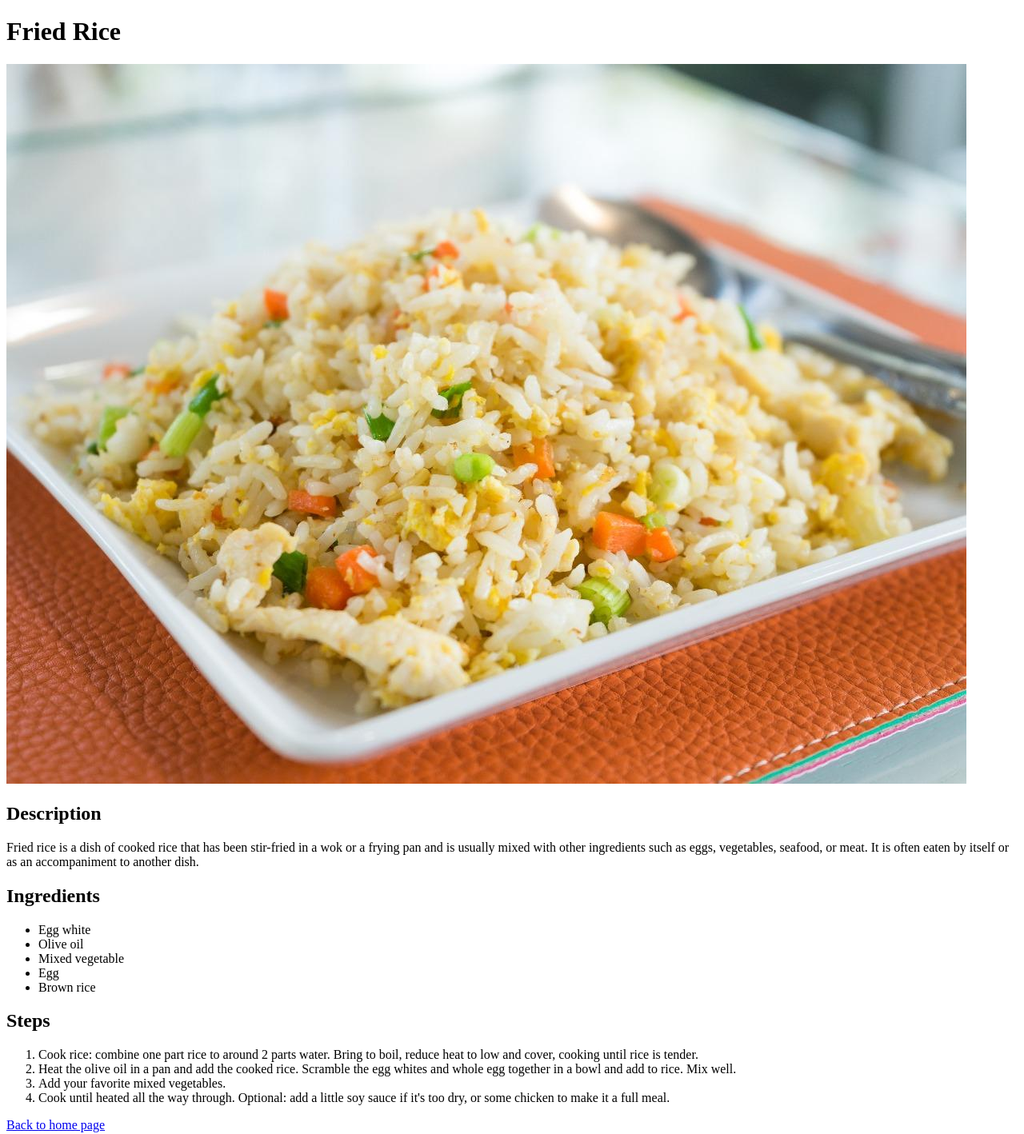
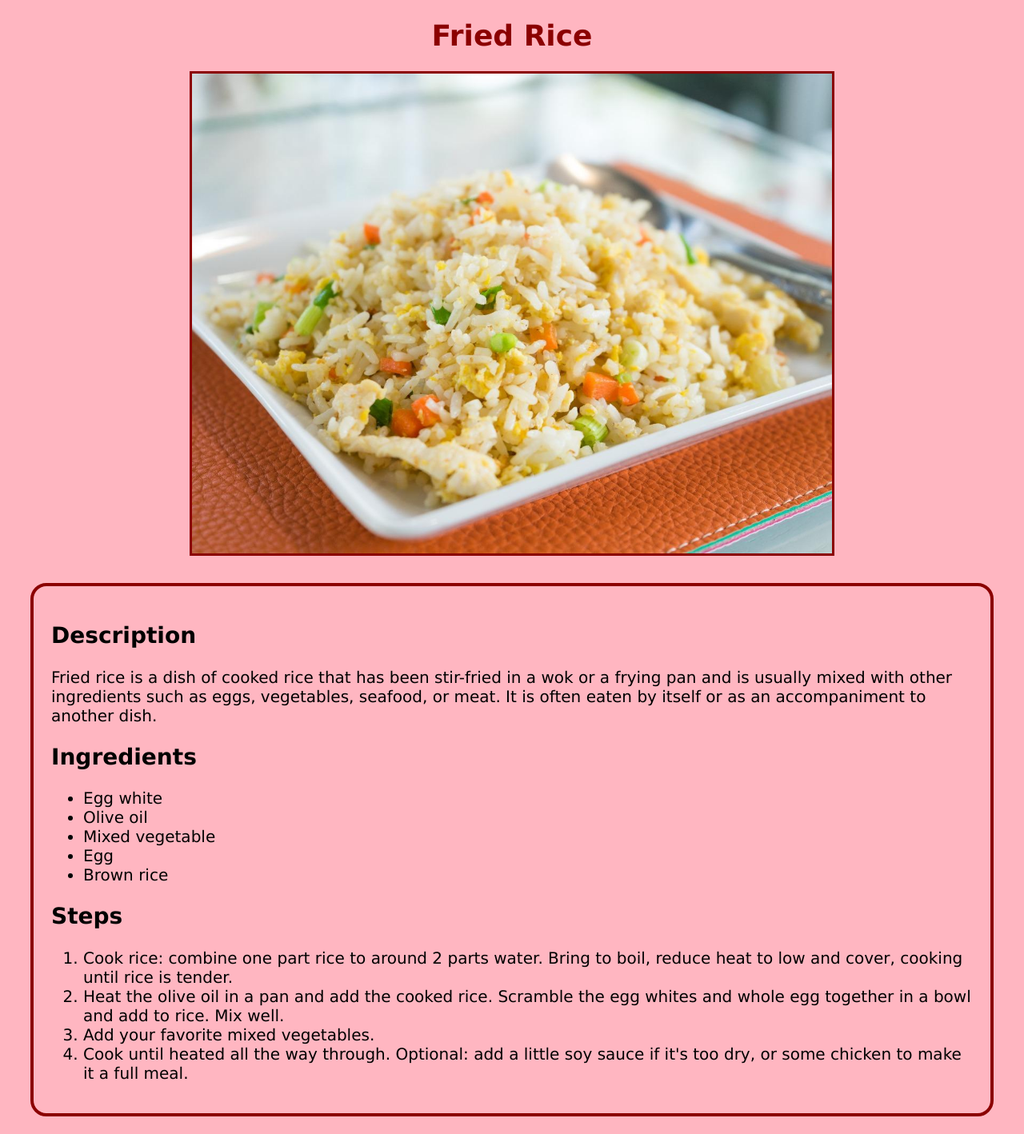
Before and after one commit to EdwardS02/recipes, a plain HTML site: page meals/fried-rice.html in a window 1280 px wide. Shown: the top 1418 px of the page at 80% size. Drawn offline with Linux system fonts and the light colour scheme.

Commit message:
Style the page using css
I added CSS using the external method and used different styles to
change the color, background color, image size, etc. of the page.

```diff
--- a/meals/fried-rice.html
+++ b/meals/fried-rice.html
@@ -3,6 +3,7 @@
     <head>
         <meta charset="utf-8">
         <title>Fried Rice | Bulk Recipes</title>
+        <link rel="stylesheet" href="../styles.css">
     </head>
 
     <body>
@@ -10,8 +11,11 @@
 
         <!-- Image looks too big, fix it later on with CSS -->
 
-        <img src="../img/fried-rice.jpg" alt="Fried rice in a plate">
 
+        <div class="center">
+            <img src="../img/fried-rice.jpg" alt="Fried rice in a plate">
+        </div>
+        <div class="container">
         <h2>Description</h2>
         <p>Fried rice is a dish of cooked rice that has been stir-fried in a wok or a frying pan and is usually mixed with other ingredients such as
             eggs, vegetables, seafood, or meat. It is often eaten by itself or as an accompaniment to another dish.</p>
@@ -33,6 +37,8 @@
             <li>Cook until heated all the way through. Optional: add a little soy sauce if it's too dry, or some chicken to make it a full meal.</li>
         </ol>
 
+    </div>
+
         <!-- Relative links for easier navigation -->
 
         <a href="../index.html">Back to home page</a>
--- /dev/null
+++ b/styles.css
@@ -0,0 +1,36 @@
+body {
+    background-color: lightpink;
+    color: black;
+    font-family: Verdana, Geneva, Tahoma, sans-serif;
+}
+
+h1 {
+    text-align: center;
+    font-size: 36px;
+    color: darkred;
+}
+
+h2 {
+    font-size: 28px;
+}
+
+p, li {
+    font-size: 20px;
+}
+
+.center {
+    text-align: center;
+}
+
+img {
+    height: auto;
+    width: 800px;
+    border: 3px solid darkred;
+}
+
+.container {
+    margin: 30px;
+    padding: 22px;
+    border: 4px solid darkred;
+    border-radius: 20px;
+}
```
Also changed, not shown: index.html (+5 -0 lines), meals/rollup.html (+6 -1 lines), meals/salmon.html (+6 -2 lines).
